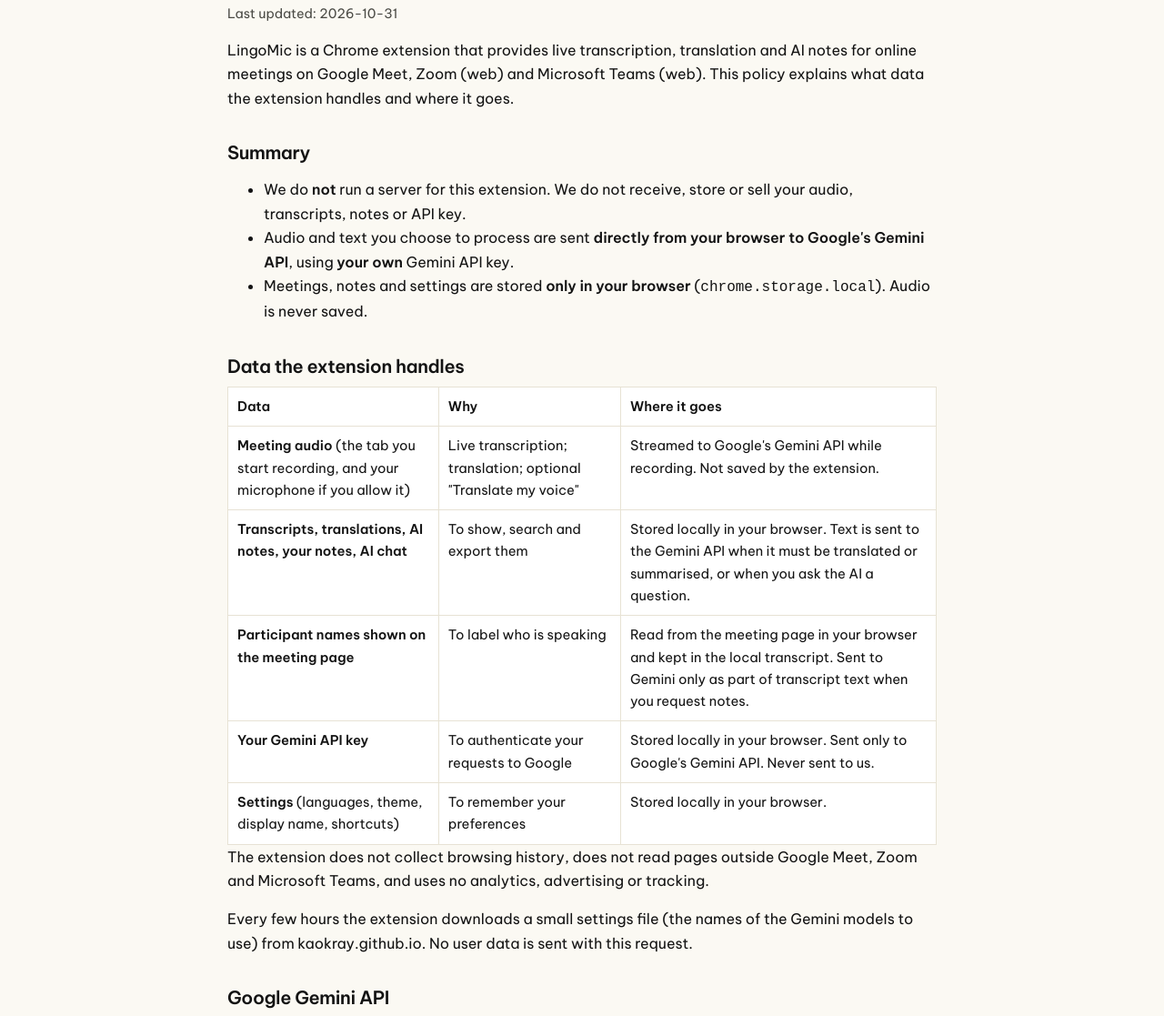
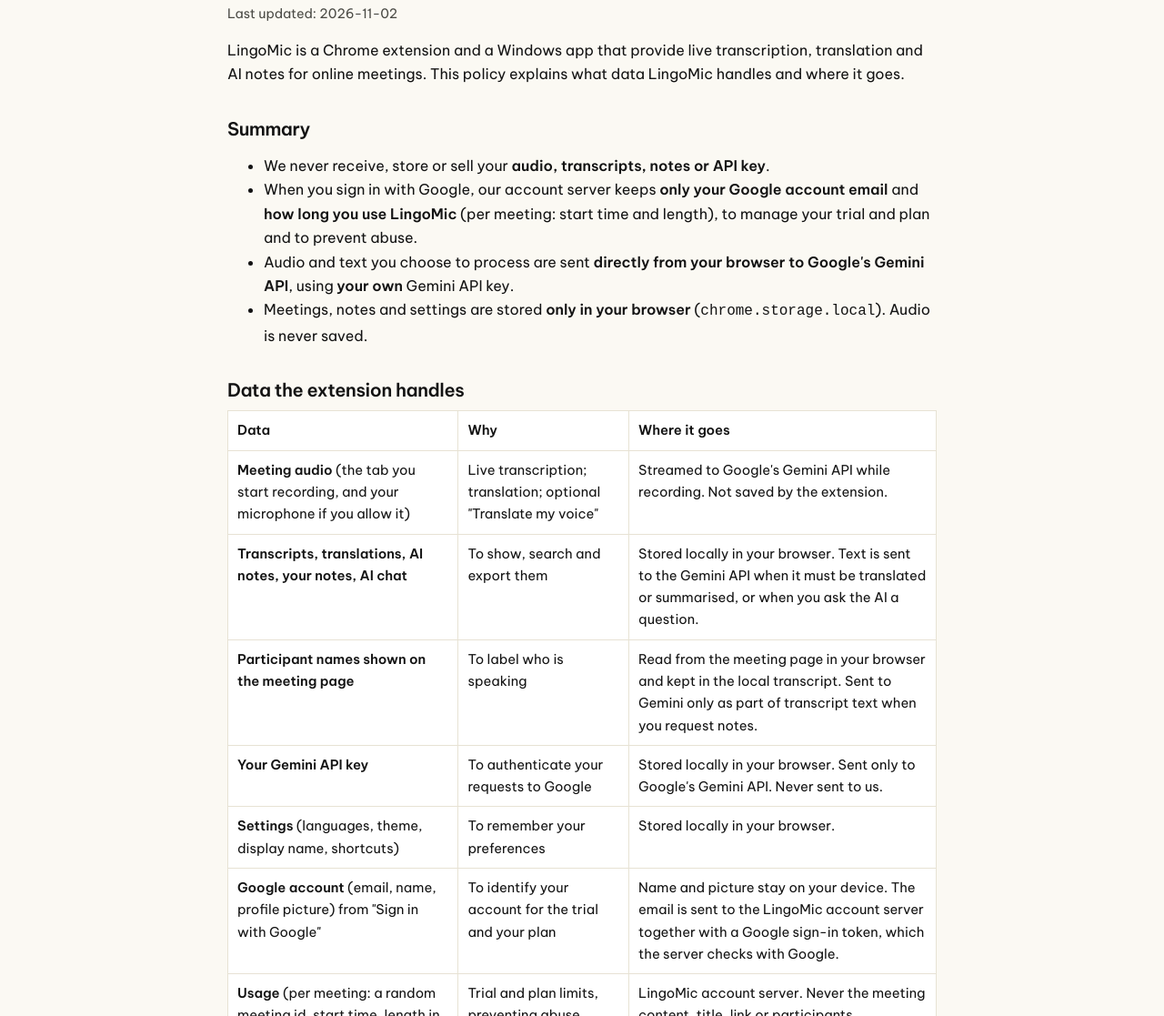
Before and after one commit to kaokray/LingoMic, a plain HTML site: page privacy.html in a window 1280 px wide. Shown: the part 168-1285 px from the top of the page at 91% size. Drawn offline with Linux system fonts and the light colour scheme.

Commit message:
privacy: Google sign-in account data (email, usage) and the Supabase account server

```diff
--- a/privacy.html
+++ b/privacy.html
@@ -15,12 +15,13 @@
 
 <main class="doc"><div class="wrap">
 <h1>LingoMic – Privacy Policy</h1>
-<p class="updated">Last updated: 2026-10-31</p>
-<p>LingoMic is a Chrome extension that provides live transcription, translation and AI notes for online meetings on Google Meet, Zoom (web) and Microsoft Teams (web). This policy explains what data the extension handles and where it goes.</p>
+<p class="updated">Last updated: 2026-11-02</p>
+<p>LingoMic is a Chrome extension and a Windows app that provide live transcription, translation and AI notes for online meetings. This policy explains what data LingoMic handles and where it goes.</p>
 
 <h2>Summary</h2>
 <ul>
-  <li>We do <strong>not</strong> run a server for this extension. We do not receive, store or sell your audio, transcripts, notes or API key.</li>
+  <li>We never receive, store or sell your <strong>audio, transcripts, notes or API key</strong>.</li>
+  <li>When you sign in with Google, our account server keeps <strong>only your Google account email</strong> and <strong>how long you use LingoMic</strong> (per meeting: start time and length), to manage your trial and plan and to prevent abuse.</li>
   <li>Audio and text you choose to process are sent <strong>directly from your browser to Google's Gemini API</strong>, using <strong>your own</strong> Gemini API key.</li>
   <li>Meetings, notes and settings are stored <strong>only in your browser</strong> (<code>chrome.storage.local</code>). Audio is never saved.</li>
 </ul>
@@ -33,8 +34,10 @@
 <tr><td><strong>Participant names shown on the meeting page</strong></td><td>To label who is speaking</td><td>Read from the meeting page in your browser and kept in the local transcript. Sent to Gemini only as part of transcript text when you request notes.</td></tr>
 <tr><td><strong>Your Gemini API key</strong></td><td>To authenticate your requests to Google</td><td>Stored locally in your browser. Sent only to Google's Gemini API. Never sent to us.</td></tr>
 <tr><td><strong>Settings</strong> (languages, theme, display name, shortcuts)</td><td>To remember your preferences</td><td>Stored locally in your browser.</td></tr>
+<tr><td><strong>Google account</strong> (email, name, profile picture) from "Sign in with Google"</td><td>To identify your account for the trial and your plan</td><td>Name and picture stay on your device. The email is sent to the LingoMic account server together with a Google sign-in token, which the server checks with Google.</td></tr>
+<tr><td><strong>Usage</strong> (per meeting: a random meeting id, start time, length in seconds, whether voice translation was on)</td><td>Trial and plan limits, preventing abuse</td><td>LingoMic account server. Never the meeting content, title, link or participants.</td></tr>
 </table></div>
-<p>The extension does not collect browsing history, does not read pages outside Google Meet, Zoom and Microsoft Teams, and uses no analytics, advertising or tracking.</p>
+<p>The account server is hosted by Supabase (EU region) and acts only on our behalf. LingoMic does not collect browsing history, does not read pages outside Google Meet, Zoom and Microsoft Teams, and uses no analytics, advertising or tracking.</p>
 <p>Every few hours the extension downloads a small settings file (the names of the Gemini models to use) from kaokray.github.io. No user data is sent with this request.</p>
 
 <h2>Google Gemini API</h2>
@@ -44,10 +47,10 @@
 <p>You are responsible for telling participants before you record or transcribe a meeting and for following the laws and company policies that apply to you. The extension asks you to confirm this before first use.</p>
 
 <h2>Retention and deletion</h2>
-<p>Data stays in your browser until you delete it. In <strong>Settings</strong> you can export or delete all meetings and settings at any time. Uninstalling the extension removes its local data.</p>
+<p>Account data (email and usage) is kept while your account is active and deleted within 30 days of your request. Other data stays on your device until you delete it. In <strong>Settings</strong> you can export or delete all meetings and settings at any time. Uninstalling the extension removes its local data.</p>
 
 <h2>Sharing</h2>
-<p>We do not sell, rent or share user data. The only third party that receives data is Google (Gemini API), at your request and with your key. We do not use or transfer user data for purposes unrelated to the extension's single purpose, to determine creditworthiness or for lending, or for advertising.</p>
+<p>We do not sell, rent or share user data. Third parties that receive data: Google (Gemini API, at your request and with your key; Google sign-in) and Supabase (hosting of the account server). Payment providers will receive the data needed to process a purchase when paid plans open. We do not use or transfer user data for purposes unrelated to the extension's single purpose, to determine creditworthiness or for lending, or for advertising.</p>
 
 <h2>Children</h2>
 <p>The extension is not directed at children under 13.</p>
@@ -62,7 +65,8 @@
 <h1 id="vi" lang="vi">LingoMic – Chính sách quyền riêng tư</h1>
 <div lang="vi">
 <ul>
-  <li>Chúng tôi <strong>không có máy chủ</strong> cho tiện ích này và không nhận, không lưu, không bán âm thanh, bản phiên âm, ghi chú hay API key của bạn.</li>
+  <li>Chúng tôi <strong>không bao giờ</strong> nhận, lưu hay bán âm thanh, bản phiên âm, ghi chú hay API key của bạn.</li>
+  <li>Khi bạn đăng nhập Google, máy chủ tài khoản LingoMic (Supabase, vùng EU) chỉ lưu <strong>email Google</strong> và <strong>thời lượng sử dụng</strong> (mỗi cuộc họp: giờ bắt đầu và độ dài) để quản lý dùng thử, gói và chống lạm dụng. Tên và ảnh đại diện chỉ lưu trên máy bạn. Bạn có thể yêu cầu xoá tài khoản; dữ liệu được xoá trong vòng 30 ngày.</li>
   <li>Âm thanh và văn bản bạn xử lý được gửi <strong>trực tiếp từ trình duyệt của bạn tới Google Gemini API</strong>, bằng <strong>API key của chính bạn</strong>. Với gói miễn phí, Google có thể dùng nội dung gửi lên để cải thiện sản phẩm; hãy dùng key trả phí nếu cuộc họp mang tính bảo mật.</li>
   <li>Cuộc họp, ghi chú và cài đặt chỉ lưu trong trình duyệt (<code>chrome.storage.local</code>). Âm thanh không được lưu.</li>
   <li>Tiện ích chỉ đọc trang Google Meet, Zoom và Microsoft Teams; không thu thập lịch sử duyệt web, không dùng phân tích hay quảng cáo.</li>
```
